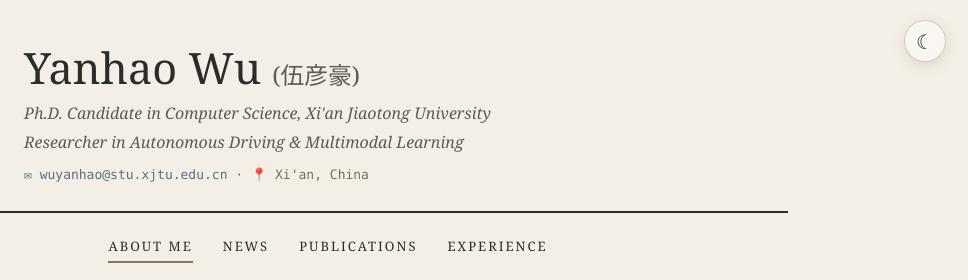
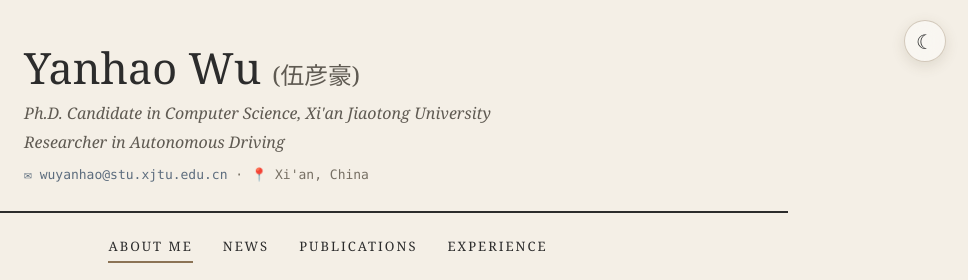
Before and after one commit to YanhaoWu/YanhaoWu.github.io, a plain HTML site: page index.html in a window 1280 px wide. Shown: the top 280 px of the page, 312-1280 px from the left. Drawn offline with Linux system fonts and the light colour scheme.

Commit message:
Clarify autonomous driving research focus

```diff
--- a/index.html
+++ b/index.html
@@ -2,7 +2,7 @@
 <html lang="en" data-theme="light">
 <head>
   <meta charset="utf-8"><meta name="viewport" content="width=device-width, initial-scale=1">
-  <meta name="author" content="Yanhao Wu"><meta name="description" content="Yanhao Wu — Ph.D. candidate working on autonomous driving and multimodal learning.">
+  <meta name="author" content="Yanhao Wu"><meta name="description" content="Yanhao Wu — Ph.D. candidate working on autonomous driving.">
   <title>Yanhao Wu</title><link rel="stylesheet" href="stylesheet.css">
 </head>
 <body>
@@ -10,7 +10,7 @@
   <main class="container">
     <header class="profile-header" id="about">
       <img class="profile-img" src="images/WuYanhao.jpg" alt="Portrait of Yanhao Wu">
-      <div class="header-info"><h1>Yanhao Wu <span>(伍彦豪)</span></h1><p>Ph.D. Candidate in Computer Science, Xi'an Jiaotong University</p><p>Researcher in Autonomous Driving &amp; Multimodal Learning</p><div class="contact"><a href="mailto:wuyanhao@stu.xjtu.edu.cn">✉ wuyanhao@stu.xjtu.edu.cn</a><span> · </span><span>📍 Xi'an, China</span></div></div>
+      <div class="header-info"><h1>Yanhao Wu <span>(伍彦豪)</span></h1><p>Ph.D. Candidate in Computer Science, Xi'an Jiaotong University</p><p>Researcher in Autonomous Driving</p><div class="contact"><a href="mailto:wuyanhao@stu.xjtu.edu.cn">✉ wuyanhao@stu.xjtu.edu.cn</a><span> · </span><span>📍 Xi'an, China</span></div></div>
     </header>
     <nav aria-label="Primary navigation"><a class="active" href="#about">ABOUT ME</a><a href="#news">NEWS</a><a href="#publications">PUBLICATIONS</a><a href="#experience">EXPERIENCE</a></nav>
     <section class="intro" aria-labelledby="about-title"><h2 id="about-title">About Me</h2><p>Hi, I'm Yanhao Wu, a Ph.D. candidate in Computer Science at <a href="https://www.xjtu.edu.cn/">Xi'an Jiaotong University</a>, supervised by Prof. <a href="https://gr.xjtu.edu.cn/en/web/wei.ke/home/">Ke Wei</a> and Dr. <a href="https://people.epfl.ch/tong.zhang?lang=en">Tong Zhang</a>. I expect to graduate in December 2026.</p><p>My research focuses on autonomous driving, with an emphasis on learning-based planning, closed-loop driving simulation, and self-supervised representation learning. I developed <a href="UMGen/">UMGen</a>, a generative framework for closed-loop driving simulation, and <a href="AlignDrive/">AlignDrive</a>, an aligned lateral-longitudinal planning method for end-to-end autonomous driving.</p><p>I also have two years of industry research experience at Horizon Robotics, working on large-scale learning-based autonomous driving systems.</p><p class="links"><a href="https://scholar.google.com/citations?user=nko4Zi4AAAAJ&hl=zh-CN">Google Scholar</a><span> / </span><a href="https://github.com/YanhaoWu?tab=repositories">GitHub</a><span> / </span><a href="https://www.zhihu.com/people/ban-xian-10-70">知乎</a><span> / </span><a href="Chinese/">中文版</a></p></section>
```
